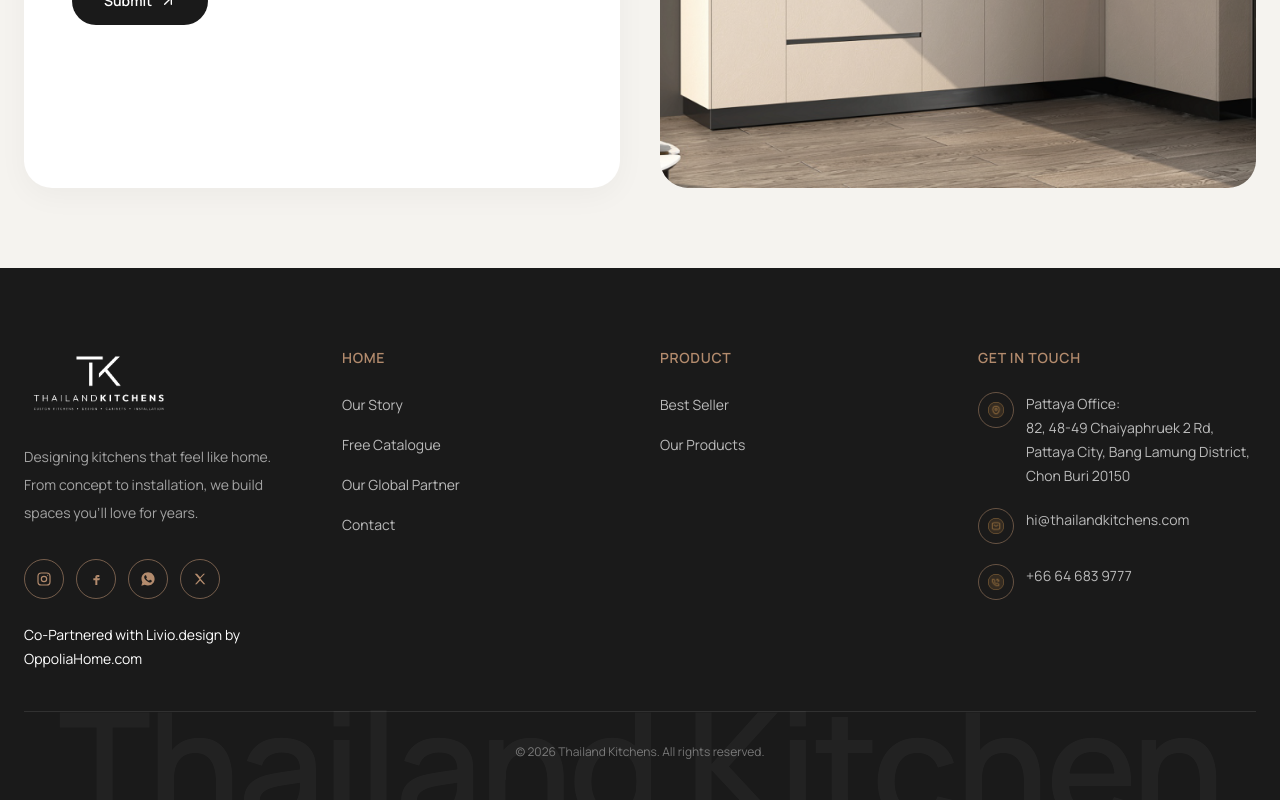
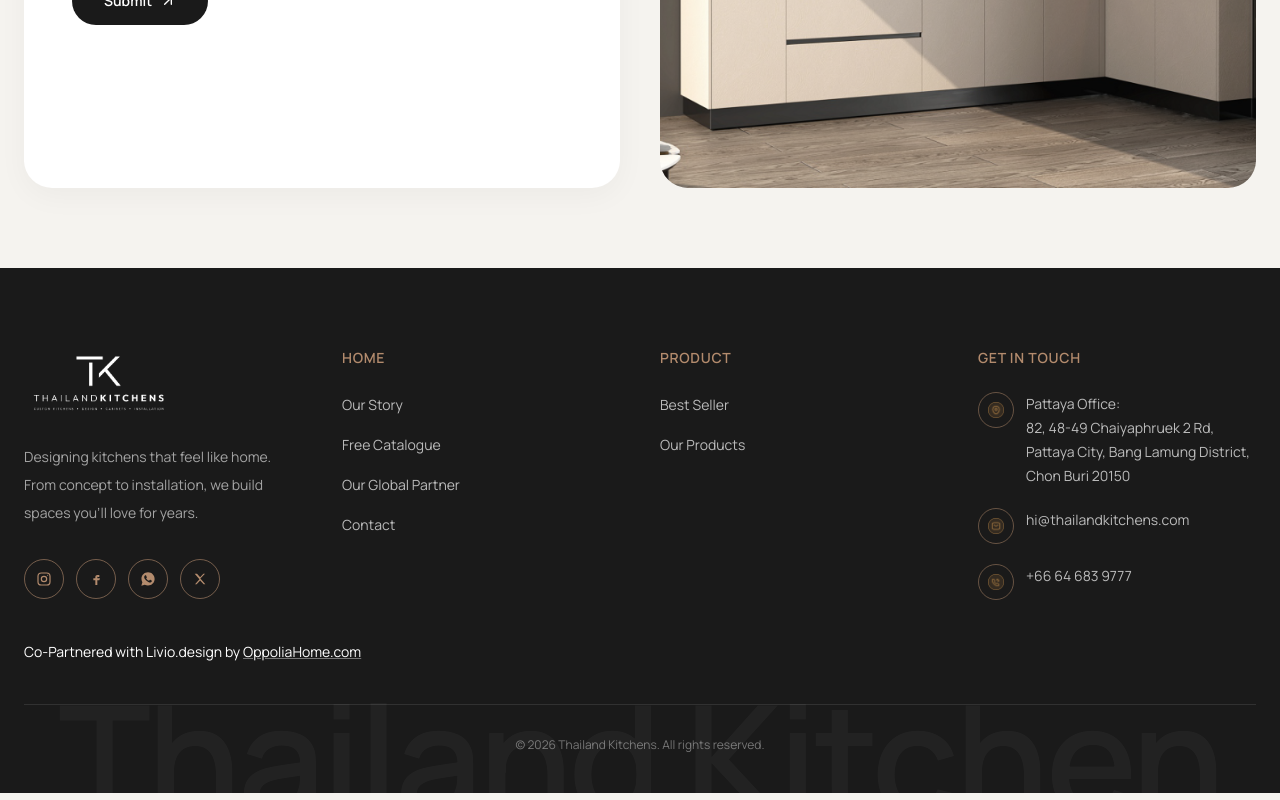
Before and after one commit to VEDMAN-Web/thailand-kitchen, a Next.js app in the folder client/: page / in a window 1280 px wide. Shown: the part 5427-6227 px from the top of the page. Built offline with nearby package versions, Linux system fonts and the light colour scheme; no server answers.

Commit message:
Hyperlink OppoliaHome.com in footer and keep partnership line on a single line

```diff
--- a/client/src/component/Footer/footer.tsx
+++ b/client/src/component/Footer/footer.tsx
@@ -133,10 +133,6 @@ export default function Footer() {
                 </Link>
               ))}
             </div>
-
-            <p className="mt-6 mb-0 text-white text-sm leading-6 max-w-xs">
-              Co-Partnered with Livio.design by OppoliaHome.com
-            </p>
           </div>
 
           <div>
@@ -196,6 +192,18 @@ export default function Footer() {
           </div>
         </div>
 
+        <p className="mt-10 whitespace-nowrap overflow-x-auto text-white text-sm leading-6">
+          Co-Partnered with Livio.design by{" "}
+          <a
+            href="https://oppoliahome.com"
+            target="_blank"
+            rel="noopener noreferrer"
+            className="underline decoration-white/40 hover:text-[#B38B6D] hover:decoration-[#B38B6D] transition-colors"
+          >
+            OppoliaHome.com
+          </a>
+        </p>
+
         <div className="relative mt-10 pt-8 border-t border-white/10">
           <p className="pointer-events-none select-none absolute left-0 right-0 -top-6 text-center text-[12vw] leading-none font-semibold text-white/[0.04] tracking-tight whitespace-nowrap overflow-hidden">
             Thailand Kitchen
```
